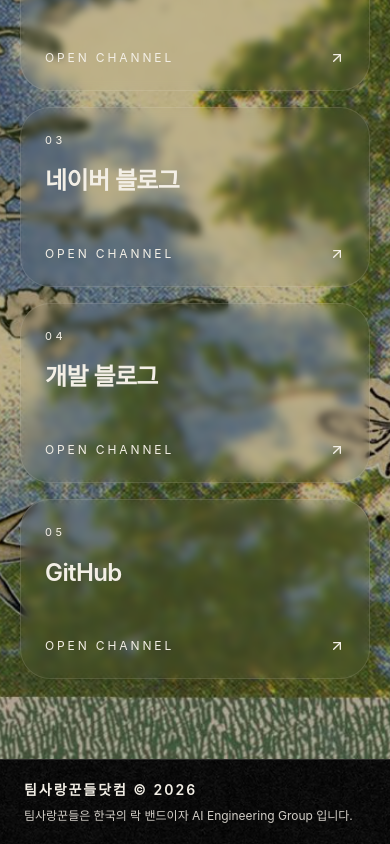
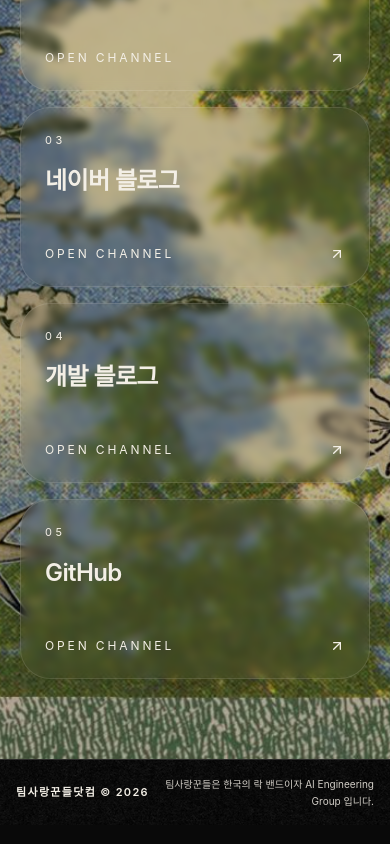
Before and after one commit to weareteamlovers/vibe-lovers, a Next.js app in the folder frontend/: page / in a window 390 px wide. Shown: the part 6091-6935 px from the top of the page. Built offline with nearby package versions, Linux system fonts and the light colour scheme; no server answers; a web font is replaced by a local one.

Commit message:
before dinner

```diff
--- a/frontend/app/layout.tsx
+++ b/frontend/app/layout.tsx
@@ -7,17 +7,24 @@
   subsets: ['latin'],
   weight: ['300', '400', '500', '600', '700'],
   variable: '--font-geist-sans',
-  display: 'swap'
+  display: 'swap',
 });
 
 export const metadata: Metadata = {
   metadataBase: new URL(process.env.NEXT_PUBLIC_SITE_URL ?? 'http://localhost:3000'),
-  title: '팀사랑꾼들 | Editorial Portfolio',
-  description:
-    '팀사랑꾼들 — 싱어송라이터이자 AI Engineer의 예술적 포트폴리오 및 전시형 웹사이트.'
+  title: '팀사랑꾼들닷컴.',
+  description: '팀사랑꾼들 — 싱어송라이터이자 AI Engineer의 예술적 포트폴리오 및 전시형 웹사이트.',
+  icons: {
+    icon: '/media/images/icon.avif',
+    shortcut: '/media/images/icon.avif',
+  },
 };
 
-export default function RootLayout({ children }: { children: React.ReactNode }) {
+export default function RootLayout({
+  children,
+}: {
+  children: React.ReactNode;
+}) {
   return (
     <html lang="ko" className={ibmPlexSansKr.variable}>
       <body>
--- a/frontend/components/layout/site-footer.tsx
+++ b/frontend/components/layout/site-footer.tsx
@@ -15,13 +15,13 @@
         <div className="absolute inset-0 bg-black/40" />
       </div>
 
-      <div className="relative mx-auto max-w-7xl px-6 py-5">
-        <div className="flex flex-col gap-2 md:flex-row md:items-center md:justify-between">
-          <p className="text-sm font-semibold tracking-[0.14em] text-paper text-left md:flex-1 md:text-base">
+      <div className="relative mx-auto max-w-7xl px-4 py-4 sm:px-6">
+        <div className="flex w-full items-center justify-between gap-4">
+          <p className="shrink-0 text-left text-[11px] font-semibold tracking-[0.12em] text-paper sm:text-sm md:text-base">
             팀사랑꾼들닷컴 © 2026
           </p>
 
-          <p className="text-xs text-paper/85 text-left md:flex-1 md:text-right md:text-sm">
+          <p className="max-w-[210px] text-right text-[10px] leading-relaxed text-paper/85 sm:max-w-[320px] sm:text-xs md:max-w-none md:text-sm">
             팀사랑꾼들은 한국의 락 밴드이자 AI Engineering Group 입니다.
           </p>
         </div>
--- /dev/null
+++ b/frontend/global.d.ts
@@ -0,0 +1 @@
+declare module '*.css';
--- a/frontend/tsconfig.json
+++ b/frontend/tsconfig.json
@@ -33,6 +33,7 @@
     "next-env.d.ts",
     "**/*.ts",
     "**/*.tsx",
+    "**/*.d.ts",
     ".next/types/**/*.ts"
   ],
   "exclude": [
```
Also changed, not shown: frontend/public/media/images/icon.avif (added), 1 other file (tests, documents, lock files or other folders).
